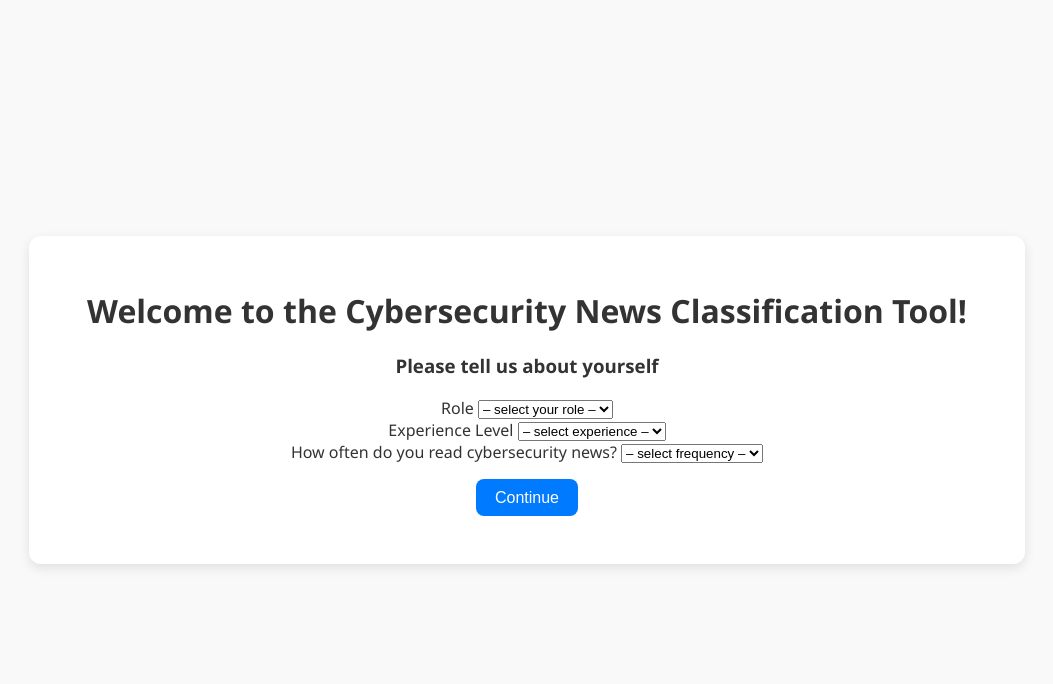
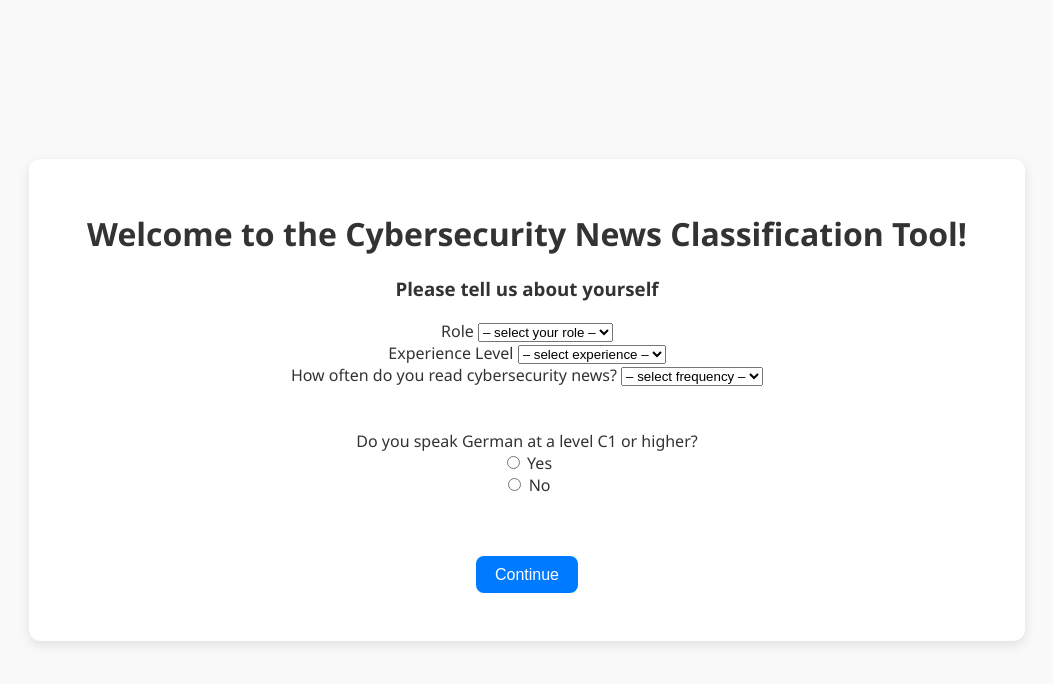
Before and after one commit to taranis-ai/cybersec-survey, a Flask app: template cybersec_survey/templates/info.html in a window 1280 px wide. Shown: the top 684 px of the page, without its empty margins (113-1166 px from the left). Run offline with Flask 3, Linux system fonts and the light colour scheme; the template is opened without the code that fills it, so the values that code supplies are empty; parts of the project's set-up code (start-up, migrations or seed data) failed here and were passed over.

Commit message:
Add german proficiency to info form; add german column to User table; get only english news for non-german speakers

```diff
--- a/cybersec_survey/db/models.py
+++ b/cybersec_survey/db/models.py
@@ -1,4 +1,4 @@
-from sqlalchemy import create_engine, Column, Integer, String, ForeignKey, UniqueConstraint
+from sqlalchemy import create_engine, Column, Integer, String, ForeignKey, UniqueConstraint, Boolean
 from sqlalchemy.orm import declarative_base, sessionmaker, relationship
 from cybersec_survey.config import Config
 
@@ -38,5 +38,6 @@ class User(Base):
     role = Column(String, nullable=False)
     experience = Column(String, nullable=False)
     news_freq = Column(String, nullable=False)
+    german = Column(Boolean, nullable=False)
 
     classifications = relationship("ClassificationResult", back_populates="user", cascade="all, delete-orphan")
--- a/cybersec_survey/templates/info.html
+++ b/cybersec_survey/templates/info.html
@@ -42,6 +42,26 @@
         </select>
       </div>
 
+      <br /><br />
+      <div class="field">
+        <label>Do you speak German at a level C1 or higher?</label><br />
+        <input
+          type="radio"
+          id="german_yes"
+          name="german_proficient"
+          value="yes"
+          required
+        />
+        <label for="german_yes">Yes</label><br />
+        <input
+          type="radio"
+          id="german_no"
+          name="german_proficient"
+          value="no"
+        />
+        <label for="german_no">No</label>
+      </div>
+      <br /><br />
       <button type="submit" class="move-button">Continue</button>
     </form>
   </div>
--- a/cybersec_survey/templates/login.html
+++ b/cybersec_survey/templates/login.html
@@ -23,7 +23,7 @@
     {% endif %}
     <p>
       You will be shown <strong>{{ num_news_items }}</strong> news items and asked to classify them into Cybersecurity/Non-Cybersecurity.<br>
-      This should take you no more than <strong>{{ time_limit_min }} – {{ time_limit_max }} minutes</strong>.
+      This should take you around <strong>{{ time_limit_min }} – {{ time_limit_max }} minutes</strong>.
     </p>
 
     <form method="POST" action="/">
```
Also changed, not shown: cybersec_survey/app.py (+23 -6 lines).
